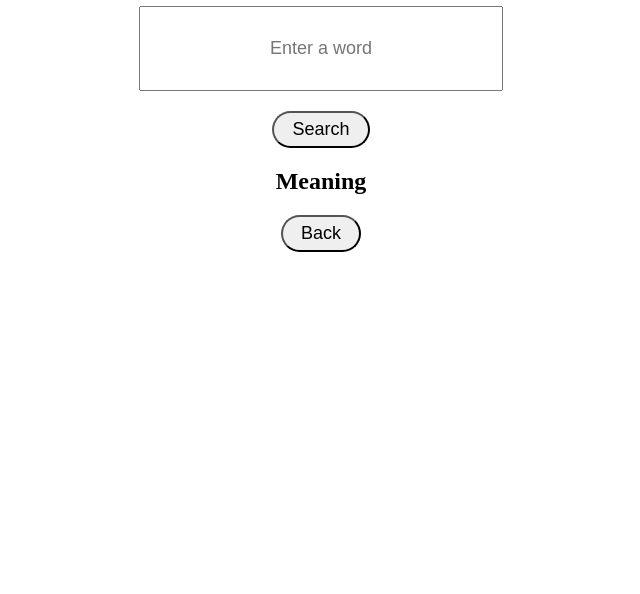
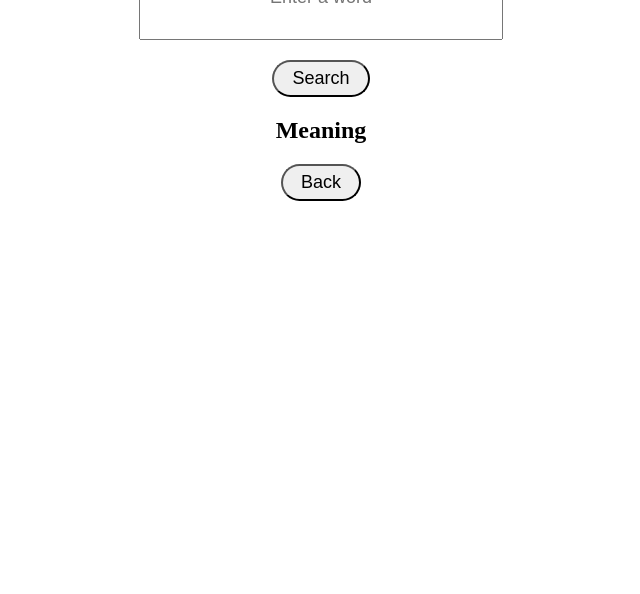
Before and after one commit to BHATTz/VocalXpressZ, a plain HTML site: page templates/dictionary.html in a window 1280 px wide. Shown: the part 206-800 px from the top of the page, without its empty margins (319-959 px from the left). Drawn offline with Linux system fonts and the light colour scheme.

Commit message:
Update dictionary.css

```diff
--- a/css/dictionary.css
+++ b/css/dictionary.css
@@ -1,7 +1,7 @@
 /* Default styles */
 body {
   text-align: center;
-  margin-top: 12%;
+  margin-top: 8%;
 }
 
 input {
```
